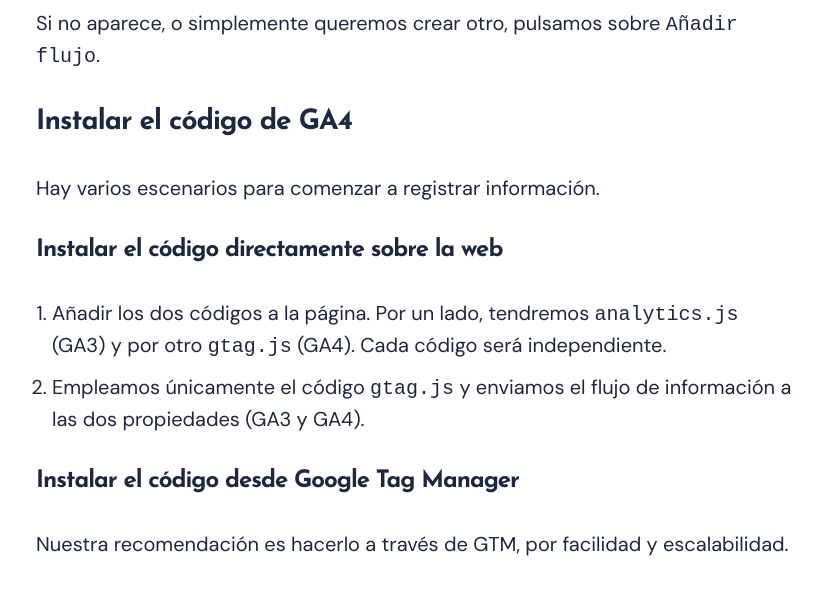
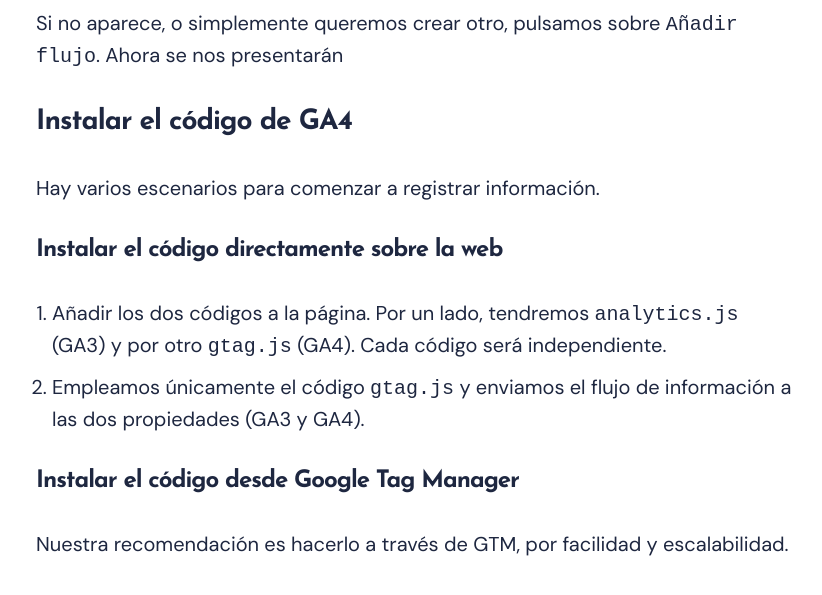
Before and after one commit to Emirodgar/w-avanzared, a Jekyll site: the page built from Google Analytics/google-analytics.md, in a window 1280 px wide and 900 px high, scrolled down 4348 px, cut to the strip 218-813 px from the top of the window. Shown: the whole strip, without its empty margins (224-1046 px from the left). Built offline with Jekyll 4.4.1, drawn with Linux system fonts in a browser that asks for light colours; nearby versions of some CDN libraries; part of the change alters nothing that is shown.

Commit message:
Google Analytics/google-analytics.md updated from https://stackedit.io/

```diff
--- a/Google Analytics/google-analytics.md
+++ b/Google Analytics/google-analytics.md
@@ -61,7 +61,7 @@ En el siguiente menú debe aparecernos un elemento dentro de la tabla de flujos
 
 ![enter image description here](https://i.imgur.com/PUeF2fv.png)
 
-Si no aparece, o simplemente queremos crear otro, pulsamos sobre `Añadir flujo`.
+Si no aparece, o simplemente queremos crear otro, pulsamos sobre `Añadir flujo`. Ahora se nos presentarán
 
 ## Instalar el código de GA4
 
@@ -78,6 +78,6 @@ Nuestra recomendación es hacerlo a través de GTM, por facilidad y escalabilida
 
 
 <!--stackedit_data:
-eyJoaXN0b3J5IjpbLTE1MTU4NjU4MjQsMjczMTEwNjUyLDEwMj
-g0MDM5MjAsLTE3NjI4MTAwNzQsLTIxMTE0MzAxNTFdfQ==
+eyJoaXN0b3J5IjpbLTY4ODE2MjczMCwyNzMxMTA2NTIsMTAyOD
+QwMzkyMCwtMTc2MjgxMDA3NCwtMjExMTQzMDE1MV19
 -->
```
